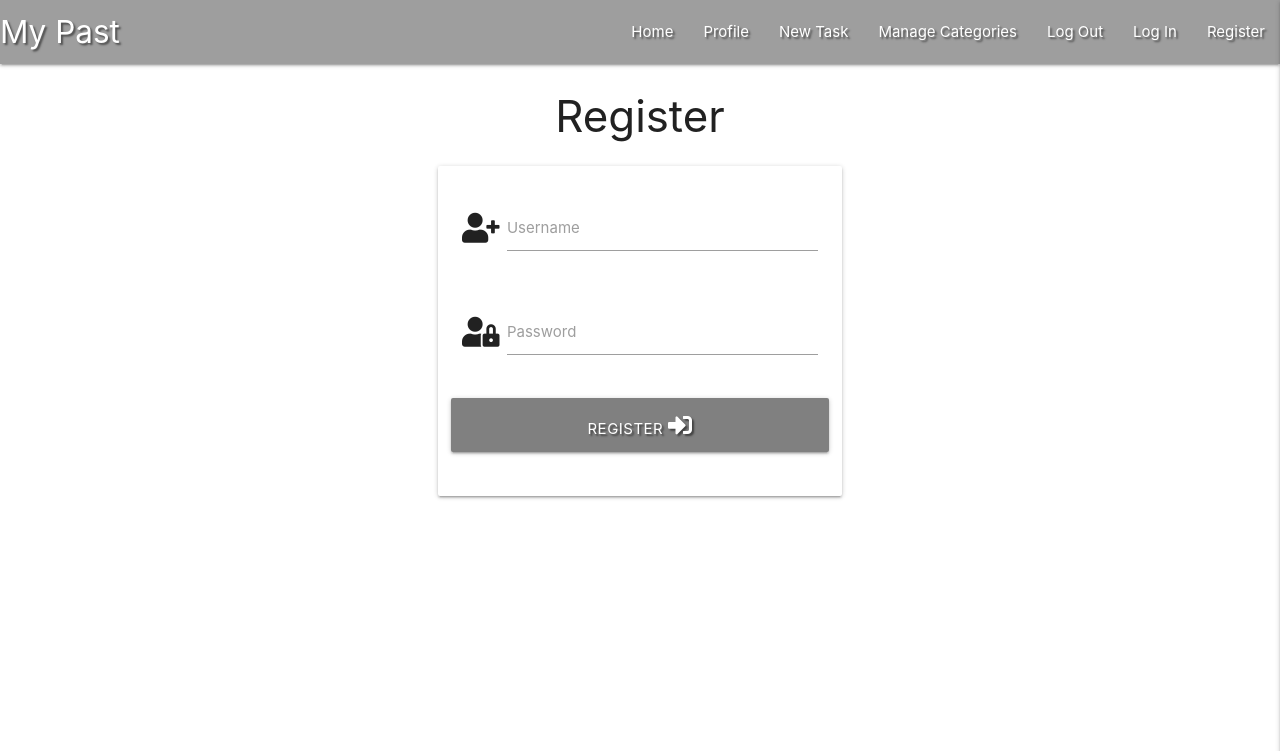
After one commit to bubsy07/My-past, a Flask app: page /register in a window 1280 px wide. The commit adds this page. Shown: the top 751 px of the page. Run offline with Flask 2, Linux system fonts and the light colour scheme; some libraries are stand-ins or nearby versions.

Commit message:
Add Register template

```diff
--- a/app.py
+++ b/app.py
@@ -4,6 +4,7 @@ from flask import (
     redirect, request, session, url_for)
 from flask_pymongo import PyMongo
 from bson.objectid import ObjectId
+from werkzeug.security import generate_password_hash, check_password_hash
 if os.path.exists("env.py"):
     import env
 
@@ -24,6 +25,11 @@ def get_tasks():
     return render_template("tasks.html", tasks=tasks)
 
 
+@app.route("/register", methods=["GET", "POST"])
+def register():
+    return render_template("register.html")
+
+
 if __name__ == "__main__":
     app.run(host=os.environ.get("IP"),
             port=int(os.environ.get("PORT")),
--- a/static/css/style.css
+++ b/static/css/style.css
@@ -1,3 +1,7 @@
 .text-shadow {
     text-shadow: 2px 2px 2px rgba(0, 0, 0, 0.5);
 }
+
+.btn, .btn-large, .btn-small {
+    background-color: grey;
+}
--- a/templates/base.html
+++ b/templates/base.html
@@ -15,7 +15,7 @@
 
 	<header>
         <!-- top navbar -->
-		<nav class="nav-extended text-shadow light-pink lighten-3">
+		<nav class="nav-extended text-shadow grey">
 			<div class="nav-wrapper">
 				<a href="{{ url_for('get_tasks') }}" class="brand-logo">My Past</a>
 				<a href="#" data-target="mobile-demo" class="sidenav-trigger right"><i class="fas fa-bars"></i></a>
@@ -26,21 +26,21 @@
 					<li><a href="#">Manage Categories</a></li>
 					<li><a href="#">Log Out</a></li>
 					<li><a href="#">Log In</a></li>
-					<li><a href="#">Register</a></li>
+					<li><a href="{{ url_for('register') }}">Register</a></li>
 				</ul>
 			</div>
 		</nav>
 
         <!-- mobile sidenav -->
 		<ul class="sidenav" id="mobile-demo">
-            <li><h4 class="center-align light-blue-text text-lighten 4">My Past</h4></li>
+            <li><h4 class="center-align light-grey-text text-lighten-3">My Past</h4></li>
             <li><a href="{{ url_for('get_tasks') }}">Home</a></li>
             <li><a href="#">Profile</a></li>
             <li><a href="#">New Task</a></li>
             <li><a href="#">Manage Categories</a></li>
             <li><a href="#">Log Out</a></li>
             <li><a href="#">Log In</a></li>
-            <li><a href="#">Register</a></li>
+            <li><a href="{{ url_for('register') }}">Register</a></li>
 		</ul>
 	</header>
 
--- /dev/null
+++ b/templates/register.html
@@ -0,0 +1,35 @@
+{% extends "base.html" %}
+{% block content %}
+
+    <h3 class="center-align">Register</h3>
+
+    <div class="row">
+        <form class="col s12 m4 offset-m4" method="POST" action="{{ url_for('register') }}">
+            <div class="card-panel">
+                <!-- username -->
+                <div class="row">
+					<div class="input-field col s12">
+						<i class="fas fa-user-plus prefix light-grey-text text-lighten-3"></i>
+						<input id="username" name="username" type="text" class="validate">
+						<label for="username">Username</label>
+					</div>
+                </div>
+                <!-- passowrd -->
+                <div class="row">
+                    <div class="input-field col s12">
+						<i class="fas fa-user-lock prefix light-grey-text text-lighten-3"></i>
+                        <input id="password" name="password" type="password" class="validate">
+                        <label for="password">Password</label>
+                    </div>
+                </div>
+                <!-- register -->
+                <div class="row">
+                    <button type="submit" class="col s12 btn-large light-grey lighten-3 text-shadow">
+                        Register <i class="fas fa-sign-in-alt"></i>
+                    </button>
+                </div>
+            </div>
+        </form>
+    </div>
+
+{% endblock %}
```
